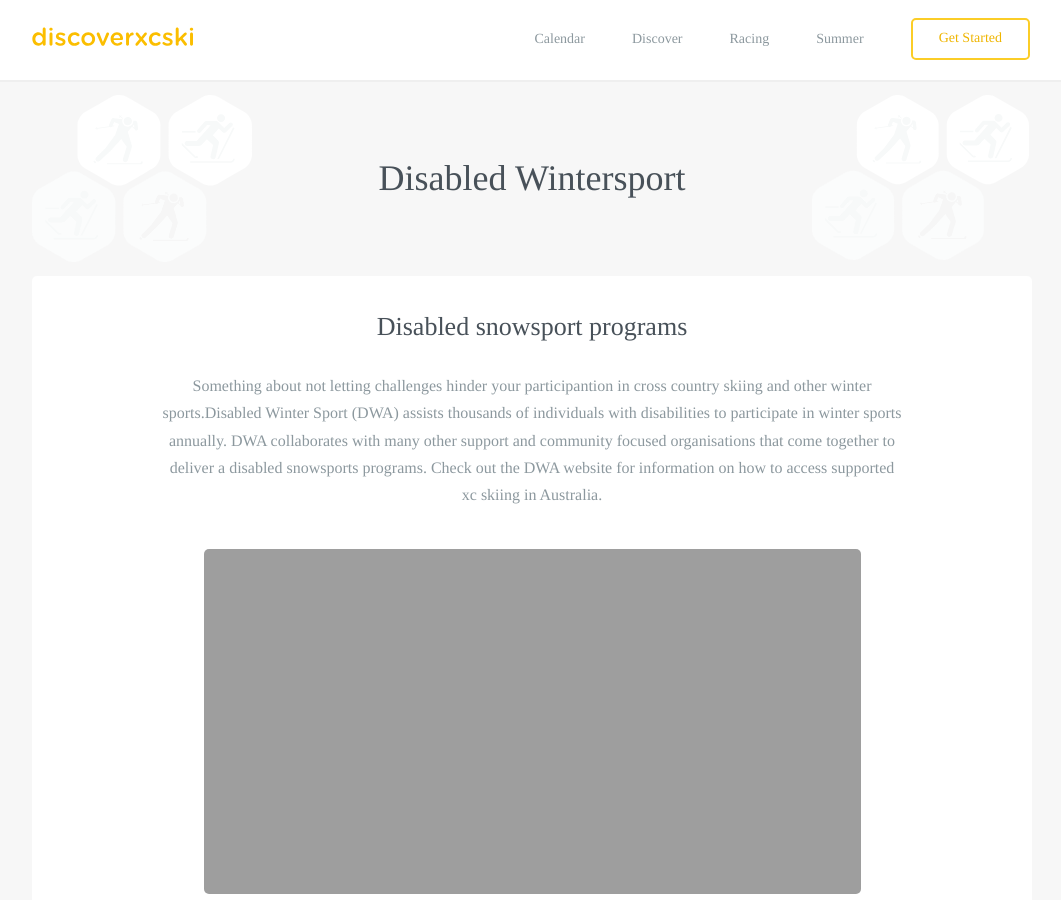
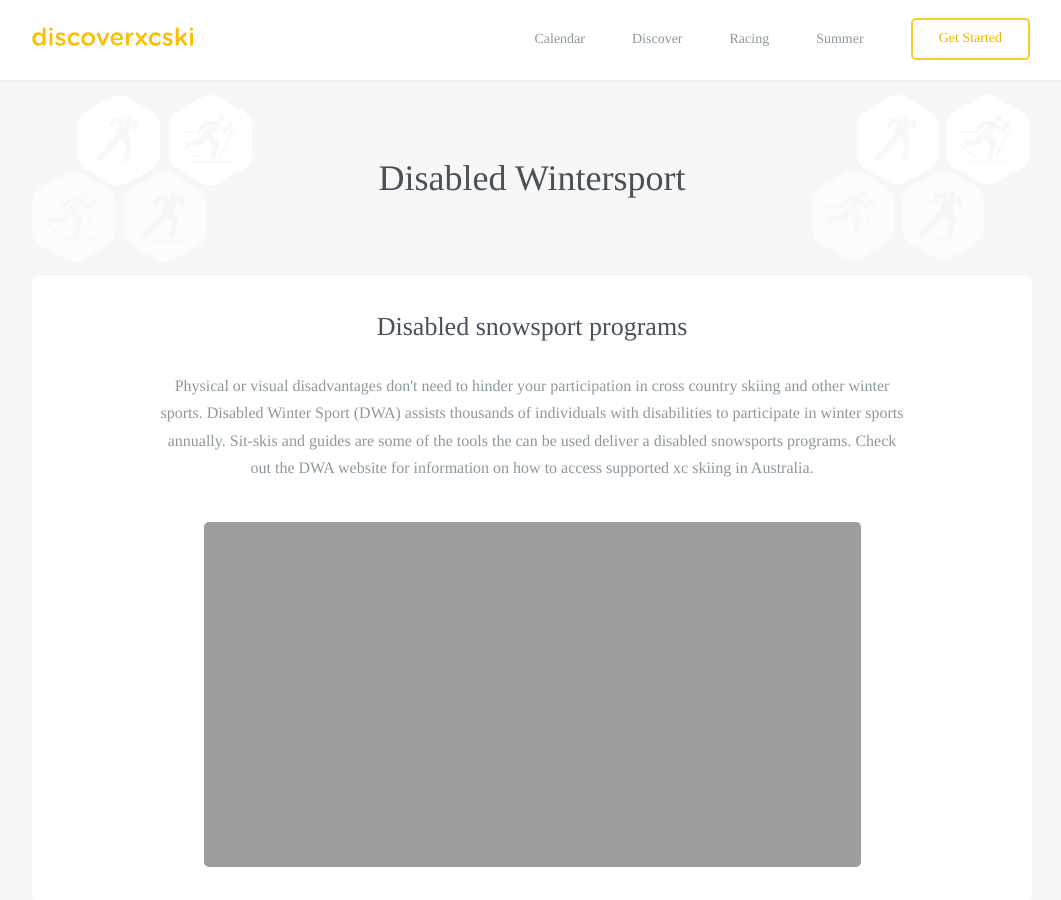
Before and after one commit to robcatto/robcatto.github.io, a Jekyll site: the page built from discoverxc/disabled-wintersports/index.html, in a window 1280 px wide and 900 px high. Shown: the whole window, without its empty margins (108-1169 px from the left). Built offline with Jekyll 4.4.1, drawn with Linux system fonts in a browser that asks for light colours; some web fonts are replaced; Markdown is read by kramdown in place of the engine named in the settings.

Commit message:
Update index.html
More wording adjustments.

```diff
--- a/discoverxc/disabled-wintersports/index.html
+++ b/discoverxc/disabled-wintersports/index.html
@@ -33,7 +33,7 @@ layout: default
         <div id="content1">
         <section class="mobile_section">
                 <h3>Disabled snowsport programs</h3>
-                <p>Something about not letting challenges hinder your participantion in cross country skiing and other winter sports.Disabled Winter Sport (DWA) assists thousands of individuals with disabilities to participate in winter sports annually. DWA collaborates with many other support and community focused organisations that come together to deliver a disabled snowsports programs.  Check out the DWA website for information on how to access supported xc skiing in Australia.
+                <p>Physical or visual disadvantages don't need to hinder your participation in cross country skiing and other winter sports. Disabled Winter Sport (DWA) assists thousands of individuals with disabilities to participate in winter sports annually. Sit-skis and guides are some of the tools the can be used deliver a disabled snowsports programs.  Check out the DWA website for information on how to access supported xc skiing in Australia.
                 </p>
                 <div class="one">
                 <div class="onelarge centered" style="
```
